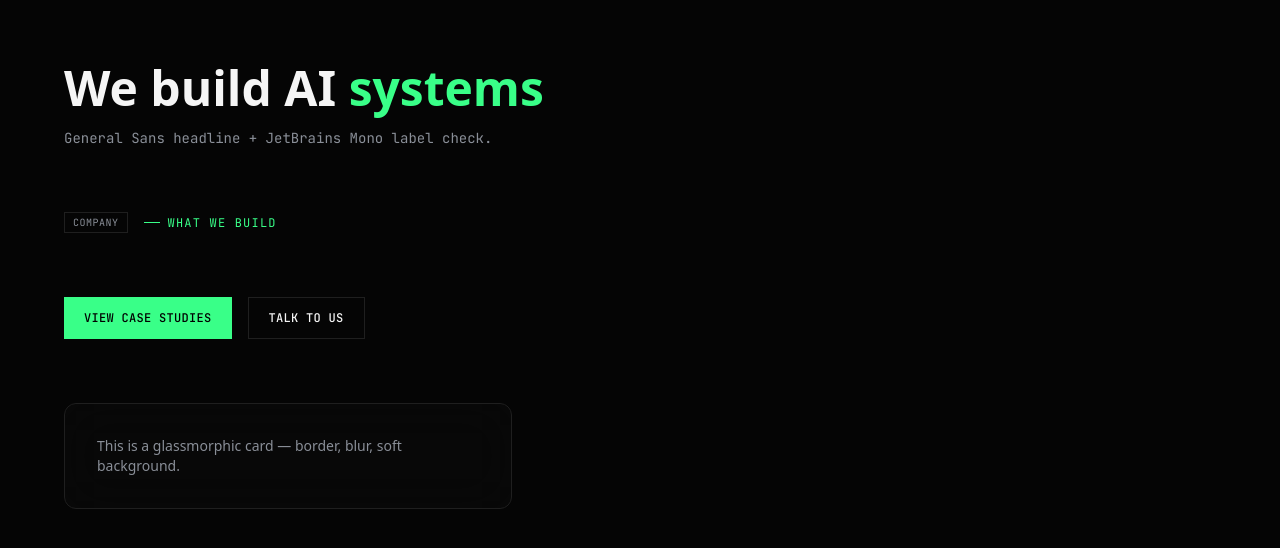
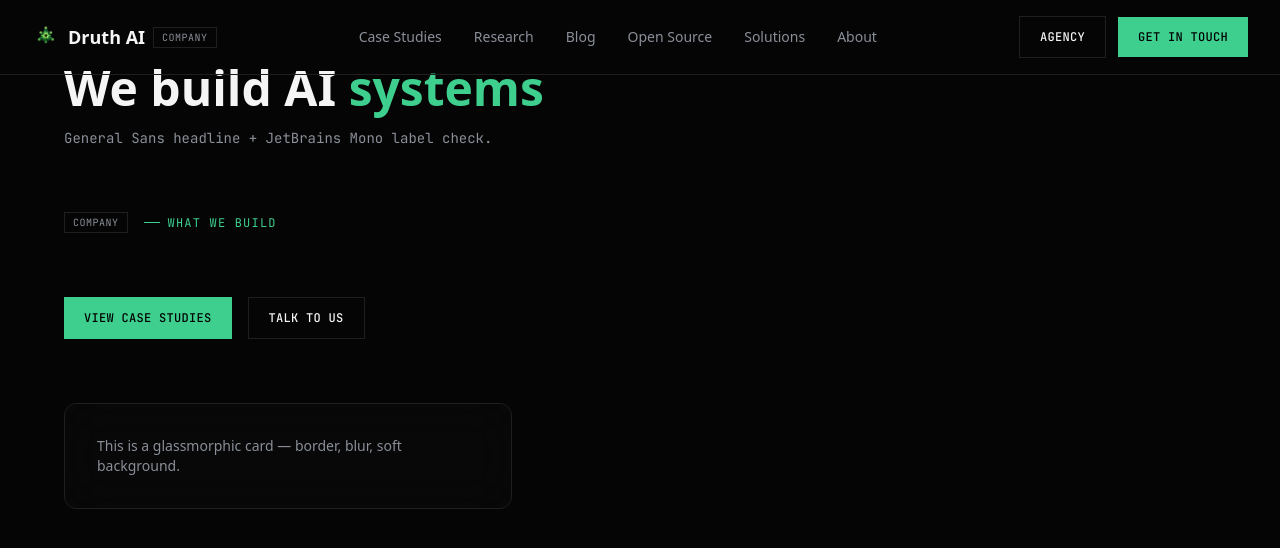
Before and after one commit to nandini-kshatriya/druth-ai-website, a Next.js app: page /style-guide in a window 1280 px wide. Shown: the top 548 px of the page. Built offline with nearby package versions, Linux system fonts and the light colour scheme; a web font is replaced by a local one.

Commit message:
feat: add navbar, lenis smooth scroll, refine accent color to emerald

```diff
--- a/src/app/globals.css
+++ b/src/app/globals.css
@@ -6,8 +6,8 @@
   --color-background-soft: #0a0a0a;
   --color-foreground: #f5f5f5;
   --color-muted: #8a8f98;
-  --color-accent: #39ff88;
-  --color-accent-dim: #1f8a4c;
+  --color-accent: #3ecf8e;
+  --color-accent-dim: #2ba574;
   --color-border: #1f1f1f;
 
   --font-sans: 'General Sans', ui-sans-serif, system-ui, sans-serif;
--- a/src/app/layout.tsx
+++ b/src/app/layout.tsx
@@ -1,6 +1,8 @@
 import type { Metadata } from "next";
 import { JetBrains_Mono } from "next/font/google";
 import "./globals.css";
+import { LenisProvider } from "@/components/LenisProvider";
+import { Navbar } from "@/components/Navbar";
 
 const jetbrainsMono = JetBrains_Mono({
   variable: "--font-jetbrains-mono",
@@ -19,7 +21,12 @@ export default function RootLayout({
 }: Readonly<{ children: React.ReactNode }>) {
   return (
     <html lang="en" className={jetbrainsMono.variable}>
-      <body className="antialiased">{children}</body>
+      <body className="antialiased">
+        <LenisProvider>
+          <Navbar />
+          {children}
+        </LenisProvider>
+      </body>
     </html>
   );
 }
--- /dev/null
+++ b/src/components/LenisProvider.tsx
@@ -0,0 +1,26 @@
+"use client";
+
+import { useEffect } from "react";
+import Lenis from "lenis";
+
+export function LenisProvider({ children }: { children: React.ReactNode }) {
+  useEffect(() => {
+    const lenis = new Lenis({
+      duration: 1.2,
+      easing: (t) => Math.min(1, 1.001 - Math.pow(2, -10 * t)),
+      smoothWheel: true,
+    });
+
+    function raf(time: number) {
+      lenis.raf(time);
+      requestAnimationFrame(raf);
+    }
+    requestAnimationFrame(raf);
+
+    return () => {
+      lenis.destroy();
+    };
+  }, []);
+
+  return <>{children}</>;
+}
--- /dev/null
+++ b/src/components/Navbar.tsx
@@ -0,0 +1,56 @@
+"use client";
+
+import { useEffect, useState } from "react";
+import Image from "next/image";
+import Link from "next/link";
+import { NAV_LINKS } from "@/lib/constants";
+import { Button } from "@/components/ui/Button";
+import { Badge } from "@/components/ui/Badge";
+
+export function Navbar() {
+  const [scrolled, setScrolled] = useState(false);
+
+  useEffect(() => {
+    const onScroll = () => setScrolled(window.scrollY > 20);
+    window.addEventListener("scroll", onScroll);
+    return () => window.removeEventListener("scroll", onScroll);
+  }, []);
+
+  return (
+    <header
+      className={`fixed top-0 left-0 right-0 z-50 transition-all duration-300 ${
+        scrolled
+          ? "bg-background/70 backdrop-blur-xl border-b border-border"
+          : "bg-transparent border-b border-transparent"
+      }`}
+    >
+      <nav className="flex items-center justify-between px-8 py-4 max-w-[1440px] mx-auto">
+        <div className="flex items-center gap-2">
+          <Image src="/logo.png" alt="Druth AI" width={28} height={28} />
+          <span className="font-semibold text-lg">Druth AI</span>
+          <Badge>COMPANY</Badge>
+        </div>
+
+        <ul className="hidden md:flex items-center gap-8 text-sm text-muted">
+          {NAV_LINKS.map((link) => (
+            <li key={link.href}>
+              <Link
+                href={link.href}
+                className="hover:text-foreground transition-colors"
+              >
+                {link.label}
+              </Link>
+            </li>
+          ))}
+        </ul>
+
+        <div className="flex items-center gap-3">
+          <Button variant="outline" className="hidden sm:inline-flex">
+            Agency
+          </Button>
+          <Button variant="primary">Get in Touch</Button>
+        </div>
+      </nav>
+    </header>
+  );
+}
--- a/src/components/ui/Button.tsx
+++ b/src/components/ui/Button.tsx
@@ -17,7 +17,7 @@ export function Button({
       className={cn(
         "px-5 py-3 text-xs font-mono font-medium tracking-wide uppercase transition-all duration-200",
         variant === "primary" &&
-          "bg-accent text-black hover:bg-accent/90 hover:shadow-[0_0_20px_rgba(57,255,136,0.4)]",
+          "bg-accent text-black hover:bg-accent/90 hover:shadow-[0_0_20px_rgba(62,207,142,0.35)]",
         variant === "outline" &&
           "border border-border text-foreground hover:border-accent hover:text-accent",
         className
```
Also changed, not shown: public/logo.png (added).
